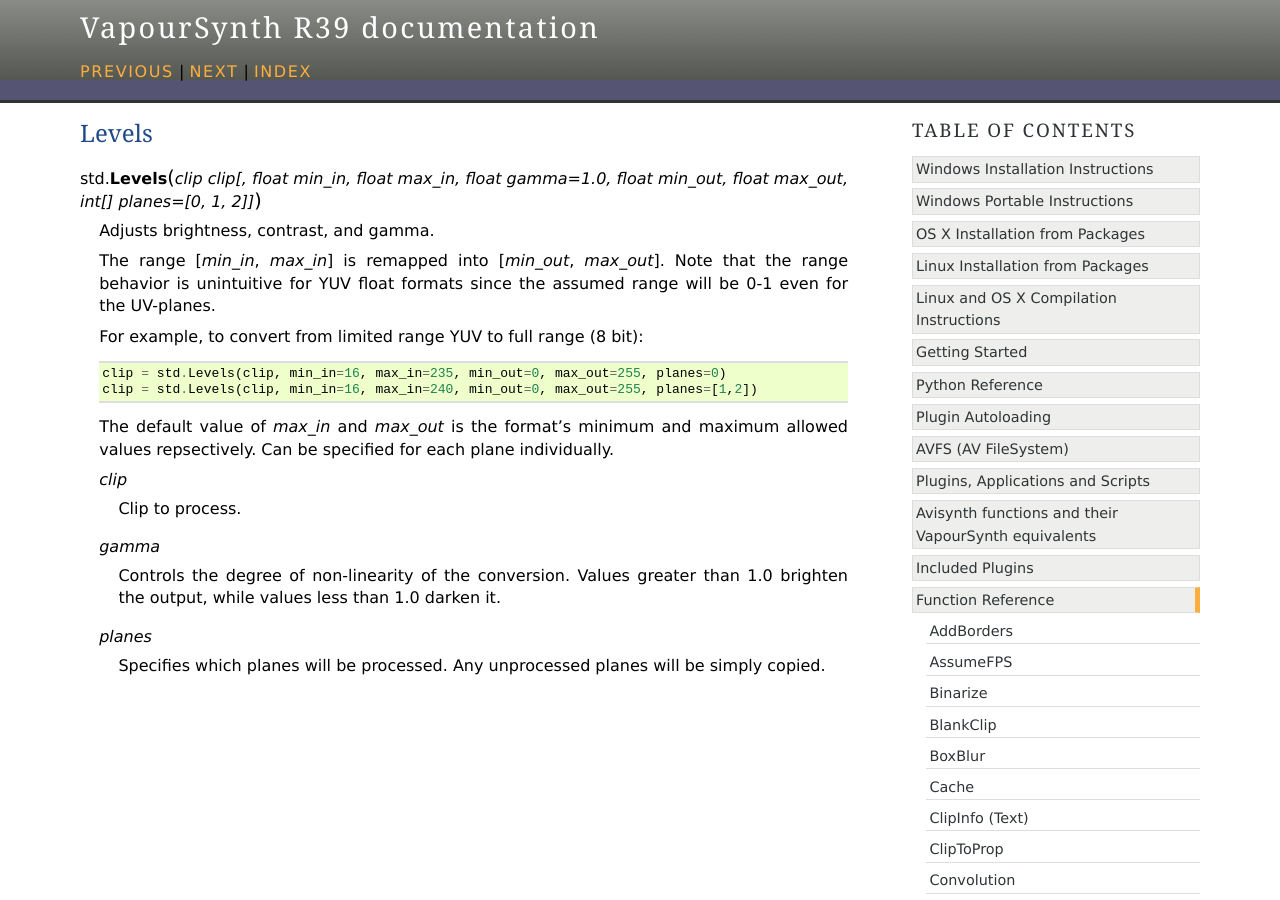
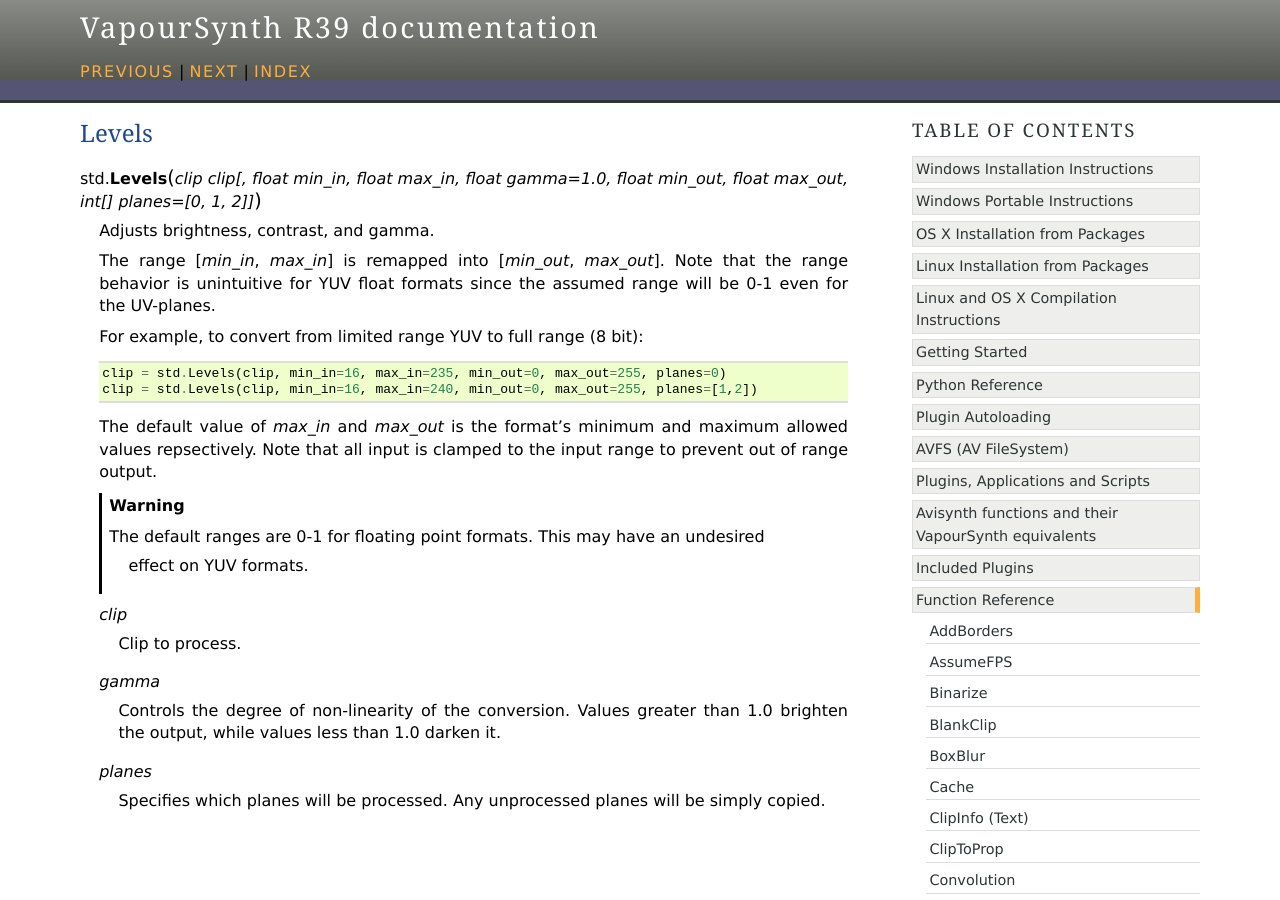
Before and after one commit to vapoursynth/vapoursynth, a Sphinx documentation site: the page built from doc/functions/levels.rst, in a window 1280 px wide and 900 px high. Built offline with Sphinx 7.4.7, drawn with Linux system fonts in a browser that asks for light colours; formulas are drawn with MathJax 3.

Commit message:
Probably fix gamma (bug introduced post r38) and clamping in levels

```diff
--- a/doc/functions/levels.rst
+++ b/doc/functions/levels.rst
@@ -16,7 +16,12 @@
       clip = std.Levels(clip, min_in=16, max_in=240, min_out=0, max_out=255, planes=[1,2])
 
    The default value of *max_in* and *max_out* is the format's minimum and maximum
-   allowed values repsectively. Can be specified for each plane individually.
+   allowed values repsectively. Note that all input is clamped to the input range
+   to prevent out of range output.
+
+   .. warning::
+      The default ranges are 0-1 for floating point formats. This may have an undesired
+	  effect on YUV formats.
 
    *clip*
       Clip to process.
```
Also changed, not shown: 1 other file.
